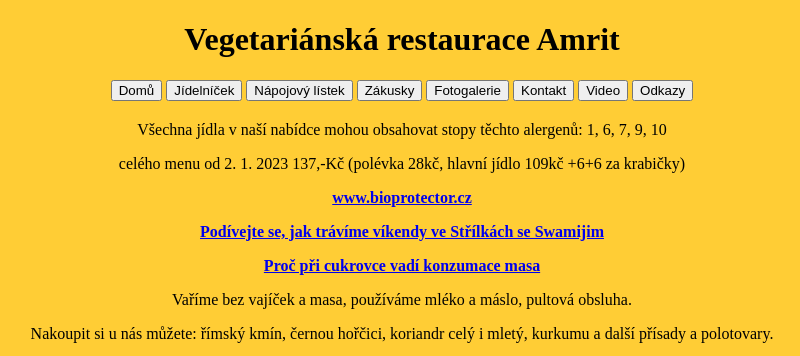
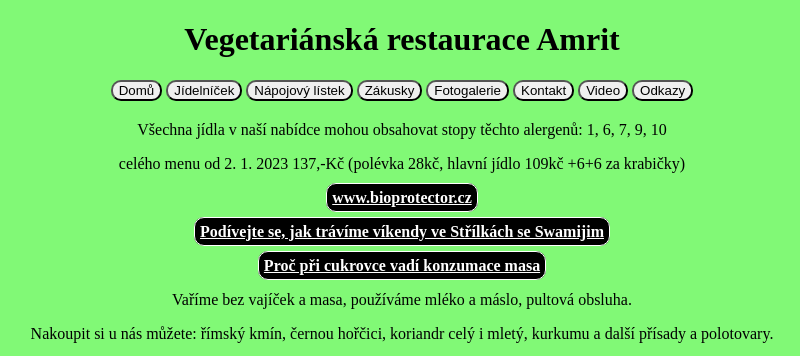
Before and after one commit to ondrejpernica/ondrejpernica.github.io, a plain HTML site: page amrit.html in a window 1280 px wide. Shown: the top 356 px of the page, without its empty margins (238-1038 px from the left). Drawn offline with Linux system fonts and the light colour scheme.

Commit message:
Amrit 0.2

```diff
--- a/amrit.html
+++ b/amrit.html
@@ -23,9 +23,9 @@
             <div>
                 <p>Všechna jídla v naší nabídce mohou obsahovat stopy těchto alergenů: 1, 6, 7, 9, 10</p>
                 <p>celého menu od 2. 1. 2023   137,-Kč (polévka 28kč, hlavní jídlo 109kč +6+6 za krabičky)</p>
-                <p><a href="http://www.bioprotector.cz/">www.bioprotector.cz</a></p>
-                <p><a href="http://www.swamiji.tv/stream/eu/eu-Vienna">Podívejte se, jak trávíme víkendy ve Střílkách se Swamijim</a></p>
-                <p><a href="http://www.novinky.cz/zena/zdravi/309794-proc-pri-cukrovce-vadi-konzumace-masa.html">Proč při cukrovce vadí konzumace masa</a></p>
+                <p><a class="odkaz_text" href="http://www.bioprotector.cz/">www.bioprotector.cz</a></p>
+                <p><a class="odkaz_text" href="http://www.swamiji.tv/stream/eu/eu-Vienna">Podívejte se, jak trávíme víkendy ve Střílkách se Swamijim</a></p>
+                <p><a class="odkaz_text" href="http://www.novinky.cz/zena/zdravi/309794-proc-pri-cukrovce-vadi-konzumace-masa.html">Proč při cukrovce vadí konzumace masa</a></p>
                 <p>Vaříme bez vajíček a masa, používáme mléko a máslo, pultová obsluha.</p>
                 <p>Nakoupit si u nás můžete: římský kmín, černou hořčici, koriandr celý i mletý, kurkumu a další přísady a polotovary.</p>
                 <p>Otevírací doba pondělí až pátek od 10:00 do 14:00 hodin.</p>
--- a/styles_amrit.css
+++ b/styles_amrit.css
@@ -1,5 +1,5 @@
 body {
-    background-color: #FFCD35;
+    background-color: #1ef50a8e;
 }
 
 .rozcestnik {
@@ -26,10 +26,23 @@ a {
     font-size: 1em;
 }
 
+.odkaz_text
+{
+    border: solid 1px;
+    border-radius: 10px;
+    padding: 5px;
+    background-color: black;
+    color: white;
+}
+
+button {
+    border-radius: 10px;
+}
+
 .grid-container {
     display: grid;
     grid-template-columns: 500px;
-    background-color: #2196F3;
+    background-color: black;
     width: 500px;
     margin: 0 0 0 35%;
     padding: 5px;
```
